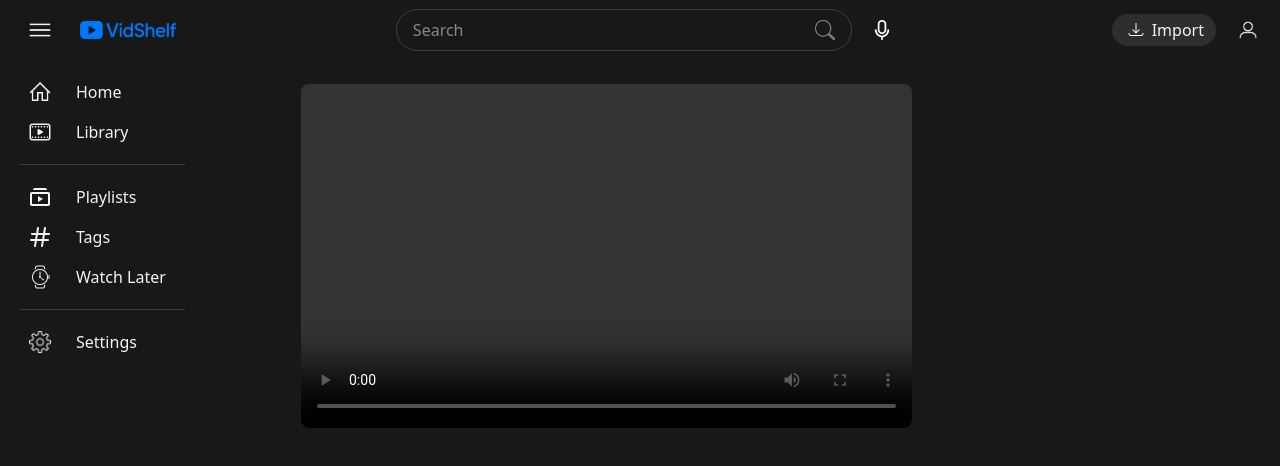
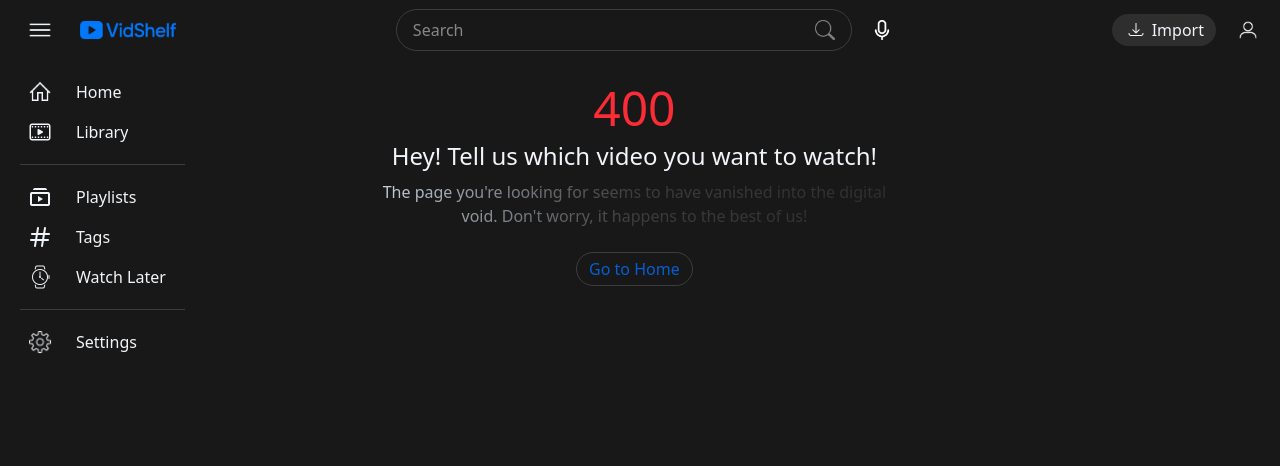
Before and after one commit to himanshurattan99/vid-shelf, a React (Vite) app: page /watch in a window 1280 px wide. Shown: the top 466 px of the page. Built offline with nearby package versions, Linux system fonts and the light colour scheme.

Commit message:
feat: add Error page and handle invalid URLs

```diff
--- a/src/App.jsx
+++ b/src/App.jsx
@@ -5,6 +5,7 @@ import Navbar from './Components/Navbar'
 import Sidebar from './Components/Sidebar'
 import Home from './Pages/Home'
 import Video from './Pages/Video'
+import Error from './Pages/Error'
 import { removeFileExtension, extractVideoId, getVideoDuration } from './utils'
 
 const App = () => {
@@ -77,6 +78,7 @@ const App = () => {
           <Route path='/' element={<Home videos={videos} />} />
           <Route path='/library' element={<Home videos={videos} />} />
           <Route path='/watch' element={<Video videos={videos} />} />
+          <Route path='*' element={<Error errorCode='404' errorMessage="Hmm, this page doesn't exist. Looks like you took a wrong turn!" />} />
         </Routes>
       </main>
     </>
--- /dev/null
+++ b/src/Pages/Error.jsx
@@ -0,0 +1,35 @@
+import { Link } from 'react-router-dom'
+
+const Error = ({ errorCode, errorMessage }) => {
+    return (
+        <div className="h-[92.5vh] px-3 flex-1">
+            <div className="mt-3 lg:mt-6 flex flex-col items-center gap-1 sm:gap-2 lg:-translate-x-27">
+                {/* Error Code */}
+                <div className="text-5xl text-red-500 font-medium">
+                    {errorCode}
+                </div>
+
+                {/* Error Title */}
+                <div className="text-2xl text-slate-100 font-medium text-center">
+                    {errorMessage}
+                </div>
+
+                {/* Error Message */}
+                <div className="sm:w-4/5 lg:w-1/2 bg-gradient-to-r from-slate-300 via-[#3c3c3c] to-[#2e2e2e] bg-clip-text text-transparent text-justify sm:text-center">
+                    The page you're looking for seems to have vanished into the digital void.
+                    Don't worry, it happens to the best of us!
+                </div>
+            </div>
+
+            <div className='mt-6 flex justify-center lg:-translate-x-27'>
+                <Link to='/'>
+                    <button className="py-1 px-3 hover:bg-[#2d3d5a] border border-[#3d3d3d] hover:border-[#2d3d5a] rounded-3xl text-[#065fd4] font-medium cursor-pointer">
+                        Go to Home
+                    </button>
+                </Link>
+            </div>
+        </div>
+    )
+}
+
+export default Error
--- a/src/Pages/Video.jsx
+++ b/src/Pages/Video.jsx
@@ -1,21 +1,27 @@
-import { useState, useEffect } from 'react'
-import { useSearchParams, Link } from 'react-router-dom'
+import { useSearchParams } from 'react-router-dom'
 import VideoPlayer from '../Components/VideoPlayer'
+import Error from './Error'
 
 const Video = ({ videos }) => {
-    // State for video
-    const [video, setVideo] = useState({})
-
     // Extract video ID from URL query parameters
     const [searchParams] = useSearchParams()
     const videoId = searchParams.get('v')
 
-    // Load video when component mounts or videoId changes
-    useEffect(() => {
-        if (videos && videoId) {
-            setVideo(videos[videoId])
-        }
-    }, [videoId, videos])
+    // Retrieve video object from videos map using videoId
+    const video = videos[videoId]
+
+    // Show Error page when video ID parameter is missing
+    if (!videoId) {
+        return (
+            <Error errorCode='400' errorMessage='Hey! Tell us which video you want to watch!' />
+        )
+    }
+    // Show Error page when video doesn't exist or is not found
+    if (!video) {
+        return (
+            <Error errorCode='400' errorMessage="Oops! This video doesn't exist or went missing!" />
+        )
+    }
 
     return (
         <div className="h-[92.5vh] p-3 lg:py-6 lg:pr-6 lg:pl-24 bg-[#181818] text-slate-100 flex-1 flex flex-col lg:flex-row lg:justify-between gap-5 lg:gap-0 overflow-y-auto">
```
